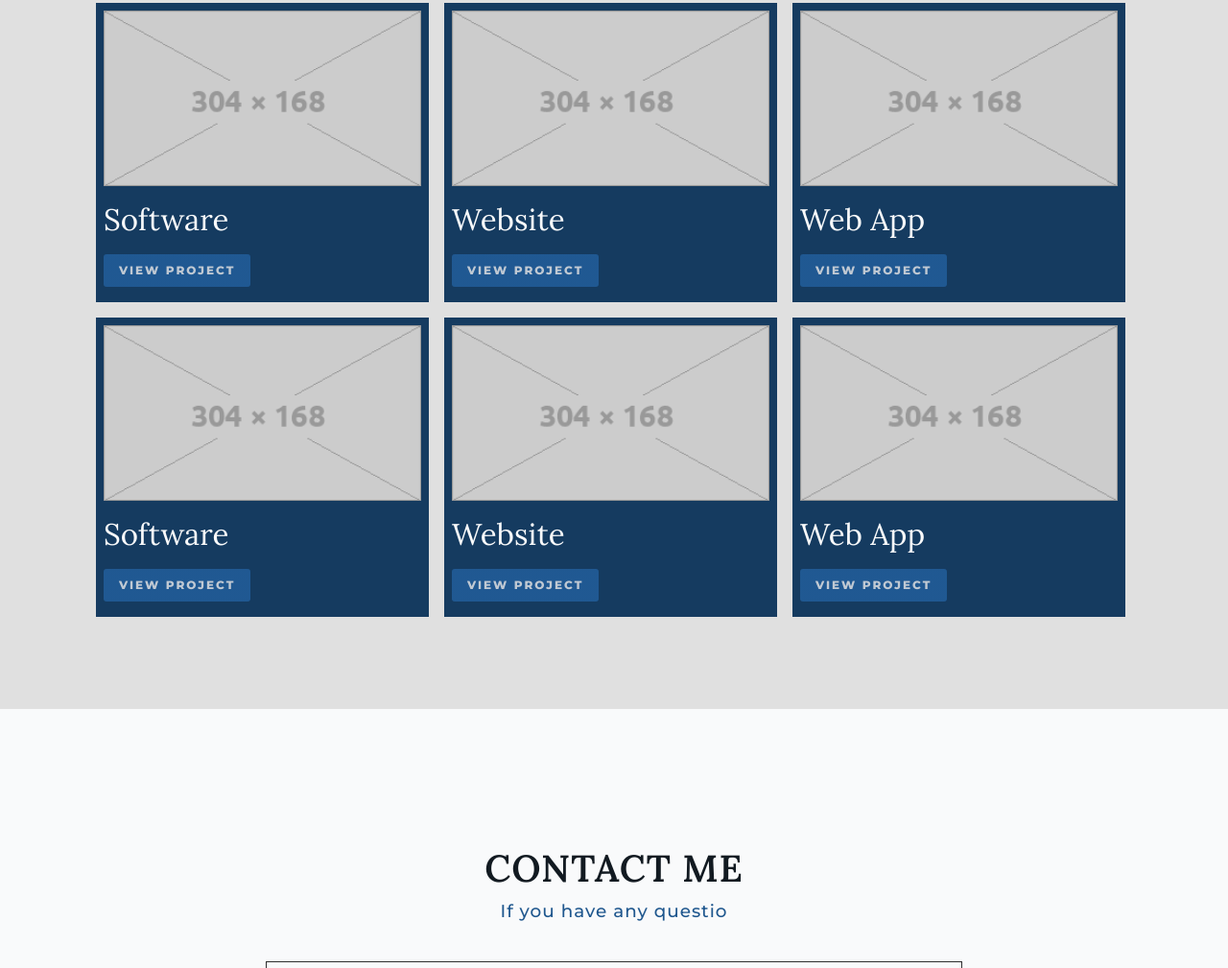
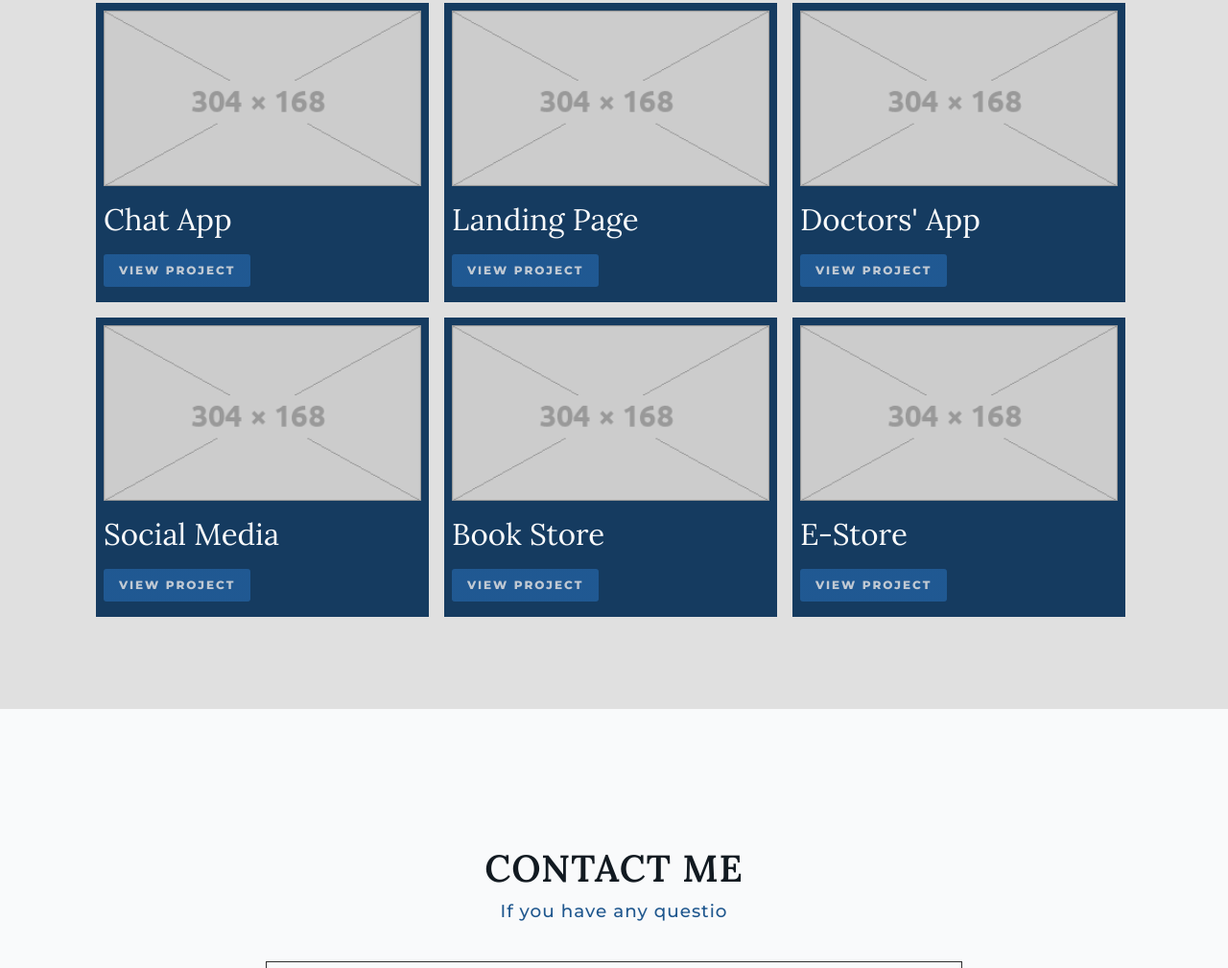
Before and after one commit to MAbdurahman/mahdi-abdurrahman-portfolio, a website: page index.html in a window 1280 px wide. Shown: the part 2655-3664 px from the top of the page at 96% size. Drawn offline with Linux system fonts and the light colour scheme.

Commit message:
Update some descriptions in the portfolio__section in index.html

```diff
--- a/index.html
+++ b/index.html
@@ -451,7 +451,7 @@
                                 </p>
                             </figcaption>
                         </figure>
-                        <h4 class='portfolio__card--title'>Software</h4>
+                        <h4 class='portfolio__card--title'>Chat App</h4>
                         <div class='portfolio__card__button--container'>
                             <a class='anchor--two' href='#' role='button'
                                target='_blank'>View Project</a>
@@ -467,12 +467,15 @@
                                  src='./img/portfolio/placeholder.png'>
                             <figcaption>
                                 <p class='portfolio__para ih-fade-down ih-delay-sm'>
-                                    Imagination should be used not to escape
-                                    reality, but to create it. - Colin Wilson
+                                    Landing Page is a React.js website, and it is suitable for a
+                                    number of applications, such as startups, educational courses,
+                                    agencies, and more. It is responsive, which means it
+                                    works on all devices. It's design is modern to captivate users
+                                    and provide a seamless experience in light and dark modes.
                                 </p>
                             </figcaption>
                         </figure>
-                        <h4 class='portfolio__card--title'>Website</h4>
+                        <h4 class='portfolio__card--title'>Landing Page</h4>
                         <div class='portfolio__card__button--container'>
                             <a class='anchor--two' href='#' role='button'
                                target='_blank'>View Project</a>
@@ -493,7 +496,7 @@
                                 </p>
                             </figcaption>
                         </figure>
-                        <h4 class='portfolio__card--title'>Web App</h4>
+                        <h4 class='portfolio__card--title'>Doctors' App</h4>
                         <div class='portfolio__card__button--container'>
                             <a class='anchor--two' href='#' role='button'
                                target='_blank'>View Project</a>
@@ -515,7 +518,7 @@
                                 </p>
                             </figcaption>
                         </figure>
-                        <h4 class='portfolio__card--title'>Software</h4>
+                        <h4 class='portfolio__card--title'>Social Media</h4>
                         <div class='portfolio__card__button--container'>
                             <a class='anchor--two' href='#' role='button'
                                target='_blank'>View Project</a>
@@ -536,7 +539,7 @@
                                 </p>
                             </figcaption>
                         </figure>
-                        <h4 class='portfolio__card--title'>Website</h4>
+                        <h4 class='portfolio__card--title'>Book Store</h4>
                         <div class='portfolio__card__button--container'>
                             <a class='anchor--two' href='#' role='button'
                                target='_blank'>View Project</a>
@@ -557,7 +560,7 @@
                                 </p>
                             </figcaption>
                         </figure>
-                        <h4 class='portfolio__card--title'>Web App</h4>
+                        <h4 class='portfolio__card--title'>E-Store</h4>
                         <div class='portfolio__card__button--container'>
                             <a class='anchor--two' href='#' role='button'
                                target='_blank'>View Project</a>
```
